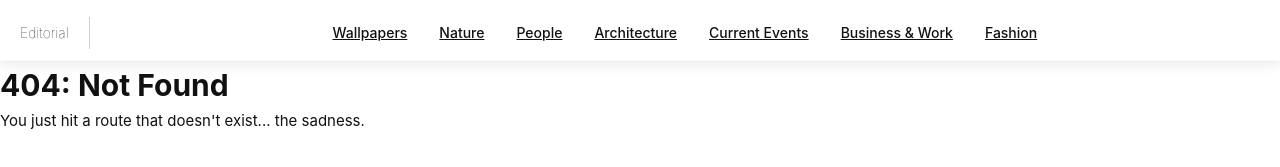
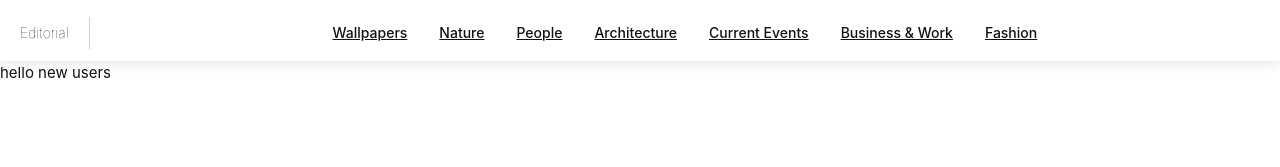
Before and after one commit to tuf75588/50-React-Projects-Part1, a Gatsby site in the folder 01-marketing-site/: page /sign-up in a window 1280 px wide. Before the commit this address had no page. Shown: the part 57-224 px from the top of the page. Built offline with nearby package versions, Linux system fonts and the light colour scheme; Gatsby itself is replaced by a stand-in of ours.

Commit message:
routing for sign up page

```diff
--- a/01-marketing-site/src/components/header.tsx
+++ b/01-marketing-site/src/components/header.tsx
@@ -1,7 +1,6 @@
 import * as React from "react"
 import PropTypes from "prop-types"
 import { Link } from "gatsby"
-import { link } from "node:fs"
 
 type HeaderProps = {
   siteTitle: string;
@@ -142,7 +141,7 @@ const Header = ({ siteTitle }: HeaderProps) => (
           </div>
           <div className="login-join-container">
             <a href="#" className="login">Login</a>
-            <a href="#" className="join">Join free</a>
+            <Link to="/sign-up" className="join">Join free</Link>
           </div>
         </div>
       </div>
--- /dev/null
+++ b/01-marketing-site/src/pages/sign-up.tsx
@@ -0,0 +1,14 @@
+import React from 'react';
+import Layout from '../components/layout';
+
+function Signup() {
+  return (
+    <Layout>
+      hello new users
+
+    </Layout>
+  )
+}
+
+
+export default Signup
```
